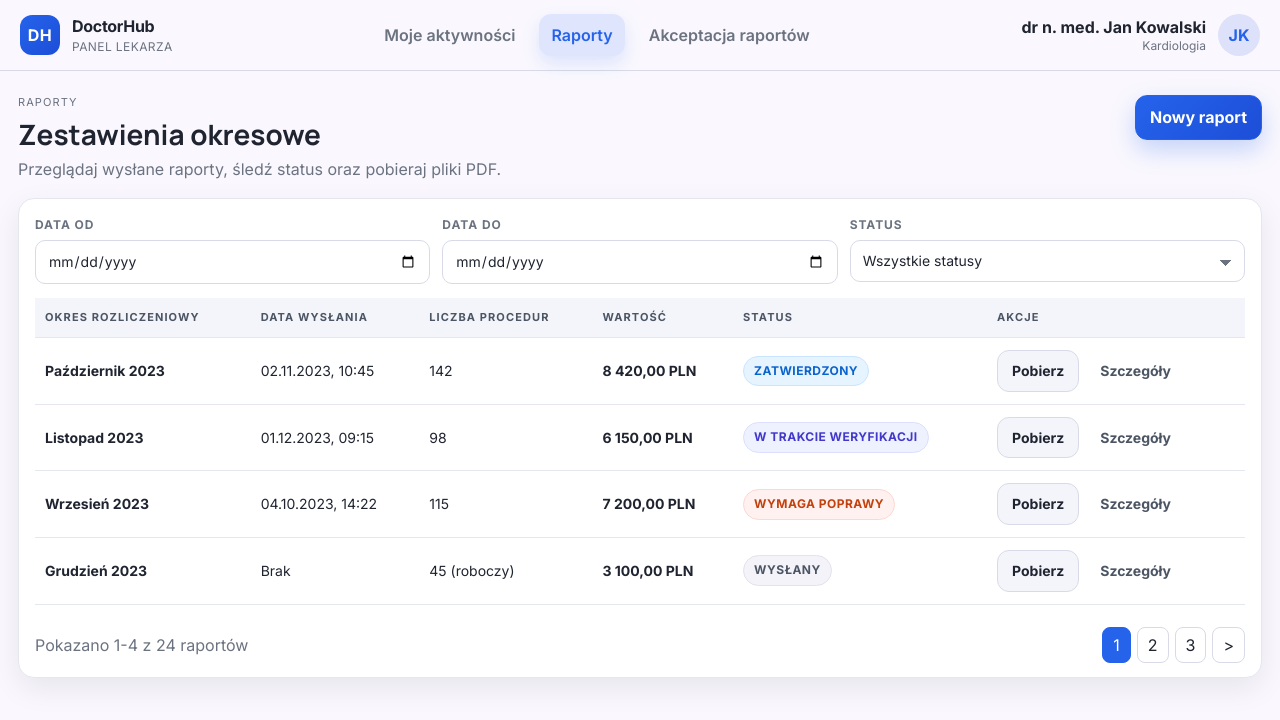
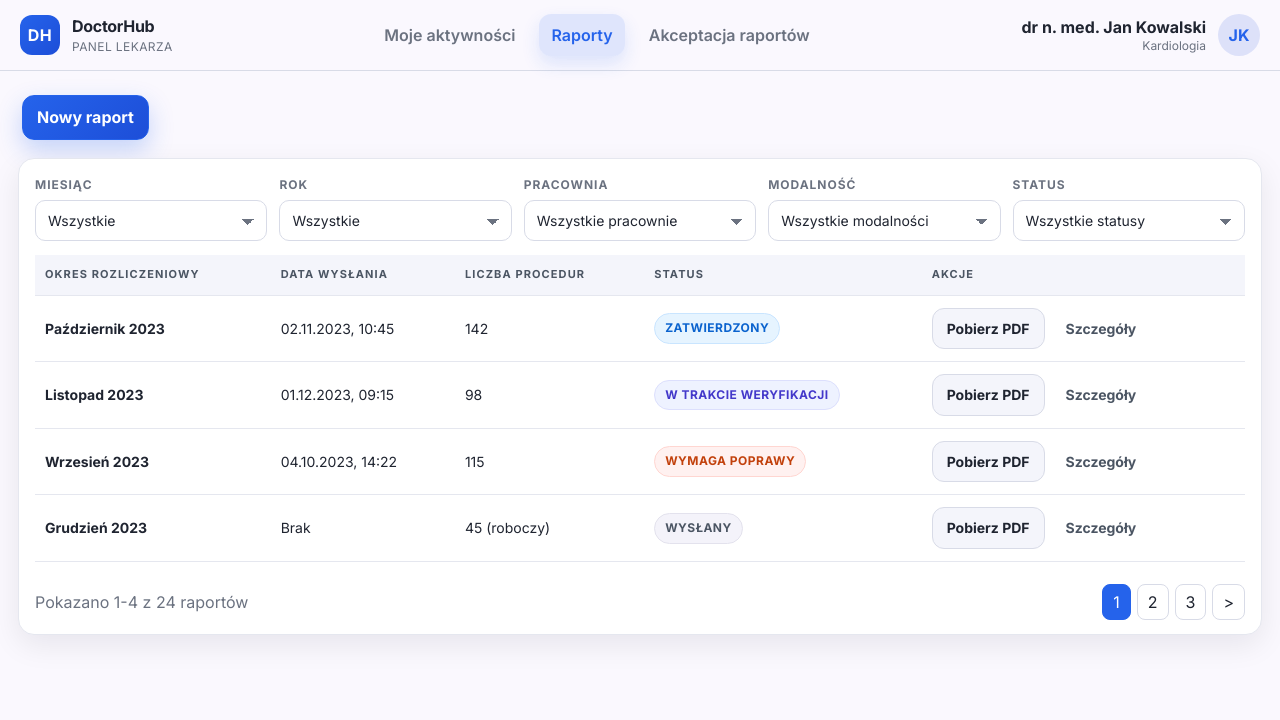
Before and after one commit to MacSlep/DoctorHub, a React (Vite) app in the folder frontend/: page /raporty in a window 1280 px wide. Shown: the top 720 px of the page. Built offline with nearby package versions, Linux system fonts and the light colour scheme.

Commit message:
Update Reports page layout

```diff
--- a/frontend/src/pages/ReportsPage.jsx
+++ b/frontend/src/pages/ReportsPage.jsx
@@ -5,28 +5,24 @@ const reports = [
     period: 'Październik 2023',
     sentAt: '02.11.2023, 10:45',
     proceduresCount: 142,
-    value: '8 420,00 PLN',
     status: 'approved',
   },
   {
     period: 'Listopad 2023',
     sentAt: '01.12.2023, 09:15',
     proceduresCount: 98,
-    value: '6 150,00 PLN',
     status: 'review',
   },
   {
     period: 'Wrzesień 2023',
     sentAt: '04.10.2023, 14:22',
     proceduresCount: 115,
-    value: '7 200,00 PLN',
     status: 'needs-fix',
   },
   {
     period: 'Grudzień 2023',
     sentAt: 'Brak',
     proceduresCount: '45 (roboczy)',
-    value: '3 100,00 PLN',
     status: 'sent',
   },
 ]
@@ -42,13 +38,6 @@ function ReportsPage() {
   return (
     <div className="page-stack">
       <header className="page-header">
-        <div>
-          <p className="eyebrow">Raporty</p>
-          <h1 className="page-title">Zestawienia okresowe</h1>
-          <p className="page-subtitle">
-            Przeglądaj wysłane raporty, śledź status oraz pobieraj pliki PDF.
-          </p>
-        </div>
         <div className="actions">
           <Link className="btn btn-primary" to="/raporty/nowy">
             Nowy raport
@@ -59,12 +48,52 @@ function ReportsPage() {
       <section className="card">
         <div className="filters">
           <div className="field">
-            <span className="field__label">Data od</span>
-            <input className="input" type="date" />
+            <span className="field__label">Miesiąc</span>
+            <select className="input select">
+              <option>Wszystkie</option>
+              <option>Styczeń</option>
+              <option>Luty</option>
+              <option>Marzec</option>
+              <option>Kwiecień</option>
+              <option>Maj</option>
+              <option>Czerwiec</option>
+              <option>Lipiec</option>
+              <option>Sierpień</option>
+              <option>Wrzesień</option>
+              <option>Październik</option>
+              <option>Listopad</option>
+              <option>Grudzień</option>
+            </select>
           </div>
           <div className="field">
-            <span className="field__label">Data do</span>
-            <input className="input" type="date" />
+            <span className="field__label">Rok</span>
+            <select className="input select">
+              <option>Wszystkie</option>
+              <option>2026</option>
+              <option>2025</option>
+              <option>2024</option>
+              <option>2023</option>
+            </select>
+          </div>
+          <div className="field">
+            <span className="field__label">Pracownia</span>
+            <select className="input select">
+              <option>Wszystkie pracownie</option>
+              <option>Pracownia TK</option>
+              <option>Pracownia USG</option>
+              <option>Pracownia MRI</option>
+              <option>Pracownia RTG</option>
+            </select>
+          </div>
+          <div className="field">
+            <span className="field__label">Modalność</span>
+            <select className="input select">
+              <option>Wszystkie modalności</option>
+              <option>TK</option>
+              <option>USG</option>
+              <option>MRI</option>
+              <option>RTG</option>
+            </select>
           </div>
           <div className="field">
             <span className="field__label">Status</span>
@@ -85,7 +114,6 @@ function ReportsPage() {
                 <th>Okres rozliczeniowy</th>
                 <th>Data wysłania</th>
                 <th>Liczba procedur</th>
-                <th className="text-right">Wartość</th>
                 <th>Status</th>
                 <th className="text-right">Akcje</th>
               </tr>
@@ -96,7 +124,6 @@ function ReportsPage() {
                   <td className="strong">{report.period}</td>
                   <td>{report.sentAt}</td>
                   <td>{report.proceduresCount}</td>
-                  <td className="text-right strong">{report.value}</td>
                   <td>
                     <span className={`badge status-${report.status}`}>
                       {statusLabel[report.status]}
@@ -104,7 +131,7 @@ function ReportsPage() {
                   </td>
                   <td className="text-right">
                     <div className="table-actions">
-                      <button className="btn btn-ghost">Pobierz</button>
+                      <button className="btn btn-ghost">Pobierz PDF</button>
                       <button className="btn btn-text">Szczegóły</button>
                     </div>
                   </td>
```
